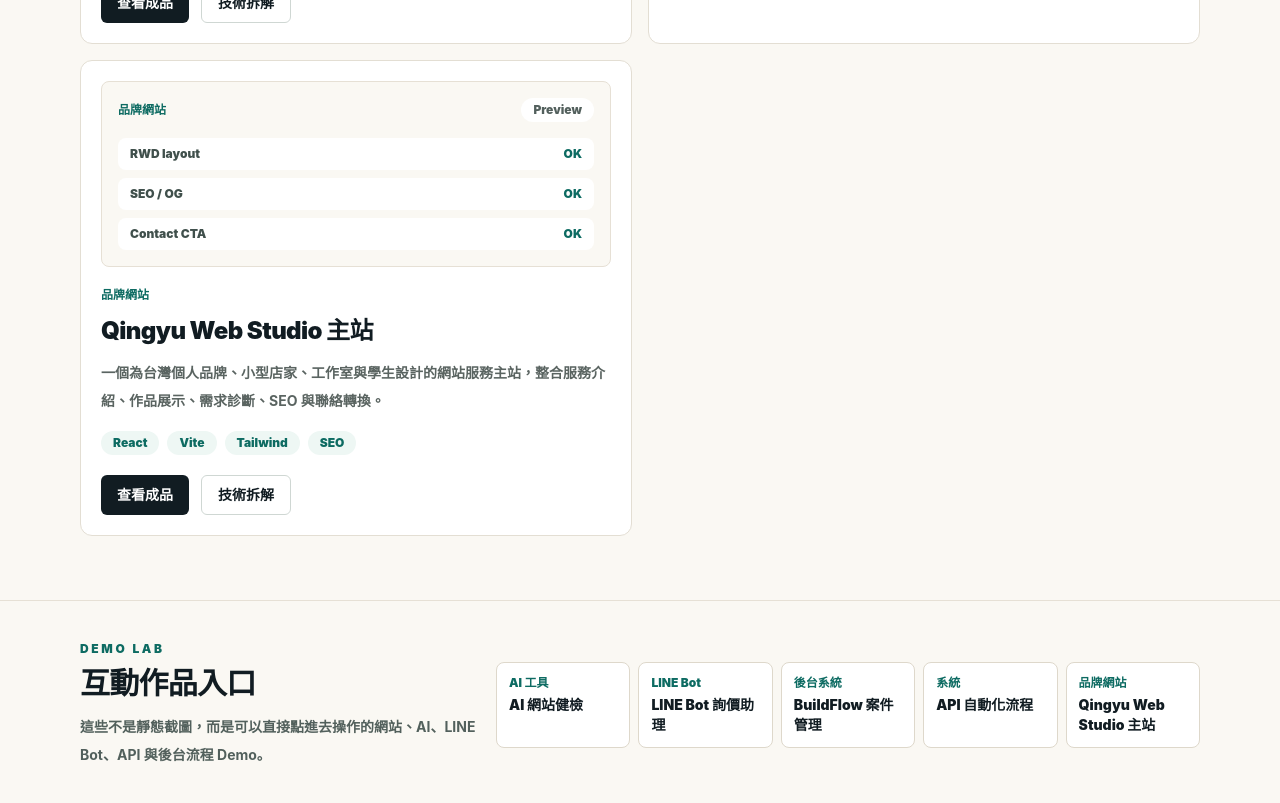
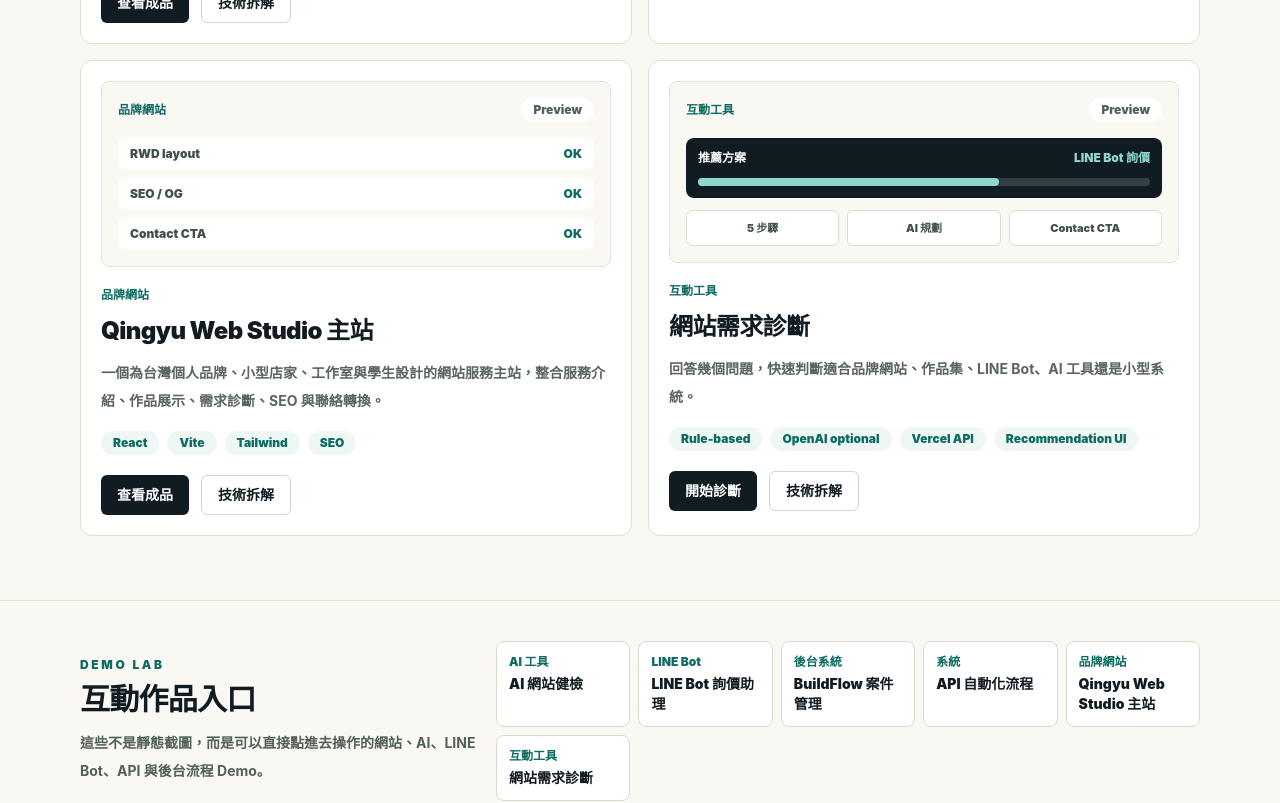
Before and after one commit to QingyuJin/qingyu-web-studio, a React (Vite) app: page / in a window 1280 px wide. Shown: the part 2360-3163 px from the top of the page. Built offline with nearby package versions, Linux system fonts and the light colour scheme.

Commit message:
Add project planner demo entry to homepage

```diff
--- a/src/StudioHome.jsx
+++ b/src/StudioHome.jsx
@@ -5,6 +5,18 @@
 
 function StudioHome() {
   const featuredProjects = projects.filter((project) => project.featured !== false)
+  const plannerCard = {
+    slug: "project-planner",
+    title: "網站需求診斷",
+    category: "互動工具",
+    summary: "回答幾個問題，快速判斷適合品牌網站、作品集、LINE Bot、AI 工具還是小型系統。",
+    livePath: "/tools/project-planner#demo",
+    liveLabel: "開始診斷",
+    secondaryPath: "/tools/project-planner#tech",
+    secondaryLabel: "技術拆解",
+    tags: ["Rule-based", "OpenAI optional", "Vercel API", "Recommendation UI"],
+  }
+  const featuredCards = [...featuredProjects, plannerCard]
 
   return (
     <SiteLayout>
@@ -60,7 +72,7 @@
 
       <Section eyebrow="Works" title="精選作品">
         <div className="grid gap-4 md:grid-cols-2">
-          {featuredProjects.map((project) => (
+          {featuredCards.map((project) => (
             <article
               key={project.slug}
               className="rounded-xl border border-[#e3ded3] bg-white p-5 transition hover:-translate-y-0.5 hover:border-[#0d6b62] hover:shadow-lg"
@@ -80,7 +92,7 @@
                 <Link to={project.livePath} className="inline-flex min-h-10 items-center justify-center rounded-md bg-[#111c22] px-4 text-sm font-black text-white hover:bg-[#26343b]">
                   {project.liveLabel}
                 </Link>
-                <Link to={`/works/${project.slug}#tech`} className="inline-flex min-h-10 items-center justify-center rounded-md border border-[#cfd7d3] bg-white px-4 text-sm font-black text-[#111c22] hover:border-[#0d6b62] hover:text-[#0d6b62]">
+                <Link to={project.secondaryPath || `/works/${project.slug}#tech`} className="inline-flex min-h-10 items-center justify-center rounded-md border border-[#cfd7d3] bg-white px-4 text-sm font-black text-[#111c22] hover:border-[#0d6b62] hover:text-[#0d6b62]">
                   {project.secondaryLabel}
                 </Link>
               </div>
@@ -100,10 +112,10 @@
               </p>
             </div>
             <div className="grid gap-2 sm:grid-cols-2 lg:grid-cols-5">
-              {featuredProjects.map((project) => (
+              {featuredCards.map((project) => (
                 <Link
                   key={project.slug}
-                  to={`/works/${project.slug}`}
+                  to={project.slug === "project-planner" ? "/tools/project-planner" : `/works/${project.slug}`}
                   className="rounded-lg border border-[#ded8cb] bg-white p-3 text-sm font-black text-[#111c22] transition hover:border-[#0d6b62] hover:text-[#0d6b62]"
                 >
                   <span className="block text-xs text-[#0d6b62]">{project.category}</span>
@@ -243,6 +255,7 @@
   const isApi = project.slug === "api-automation"
   const isXinjiang = project.slug === "xinjiang"
   const isQingyu = project.slug === "qingyu-web"
+  const isPlanner = project.slug === "project-planner"
 
   return (
     <div className="mb-5 min-h-44 rounded-lg border border-[#e6e0d5] bg-[#faf8f3] p-4">
@@ -333,6 +346,25 @@
             </div>
           ))}
         </div>
+      ) : isPlanner ? (
+        <div className="mt-4 grid gap-3">
+          <div className="rounded-lg bg-[#111c22] p-3 text-white">
+            <div className="flex items-center justify-between gap-3 text-xs font-black">
+              <span>推薦方案</span>
+              <span className="text-[#8fd6cc]">LINE Bot 詢價</span>
+            </div>
+            <div className="mt-3 h-2 rounded-full bg-white/15">
+              <div className="h-full w-2/3 rounded-full bg-[#8fd6cc]" />
+            </div>
+          </div>
+          <div className="grid grid-cols-3 gap-2 text-center text-[11px] font-black text-[#44504d]">
+            {["5 步驟", "AI 規劃", "Contact CTA"].map((item) => (
+              <span key={item} className="rounded-md border border-[#e1dbcf] bg-white py-2">
+                {item}
+              </span>
+            ))}
+          </div>
+        </div>
       ) : (
         <div className="mt-4 rounded-lg border border-[#e1dbcf] bg-white p-3">
           <div className="h-3 w-2/3 rounded-full bg-[#111c22]" />
```
